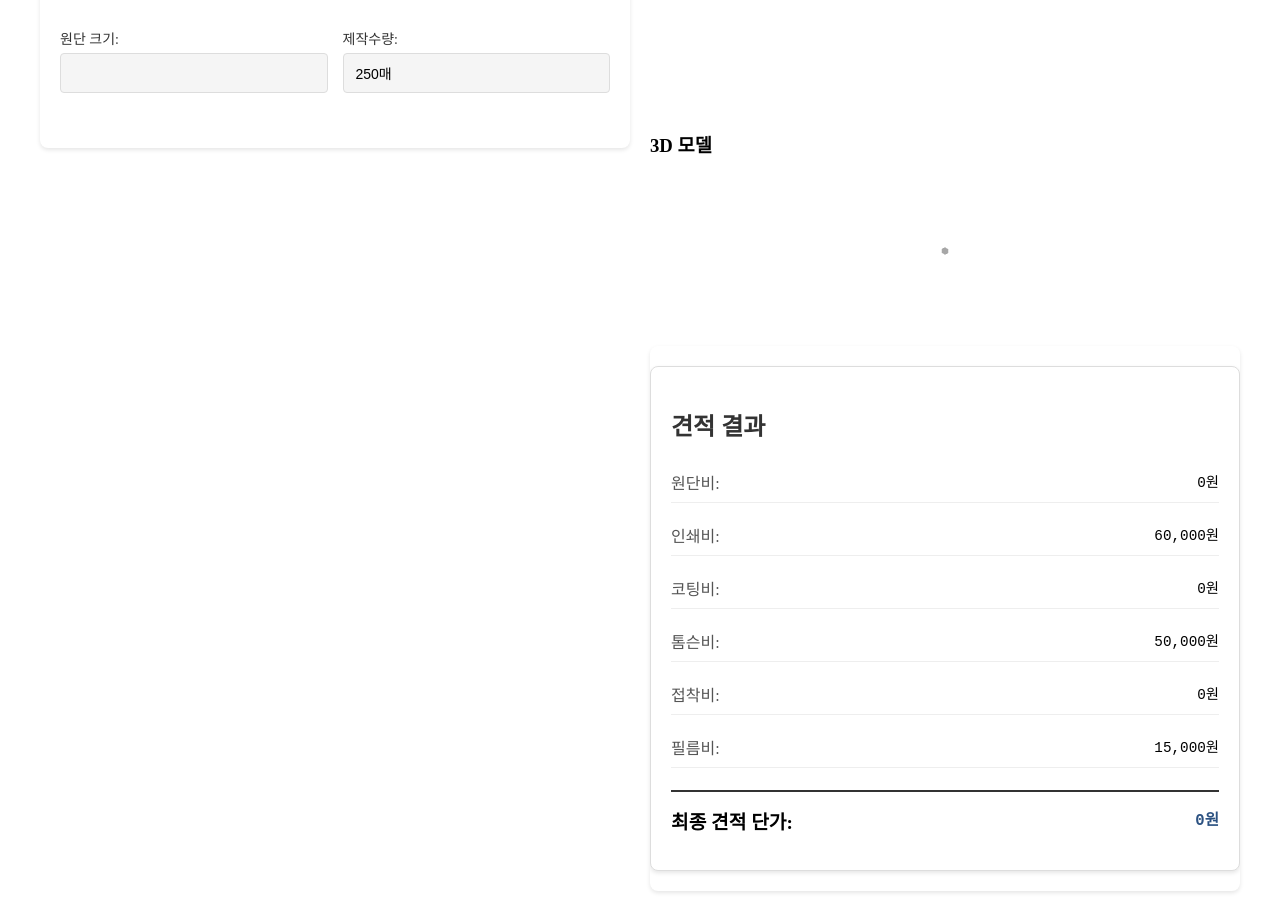
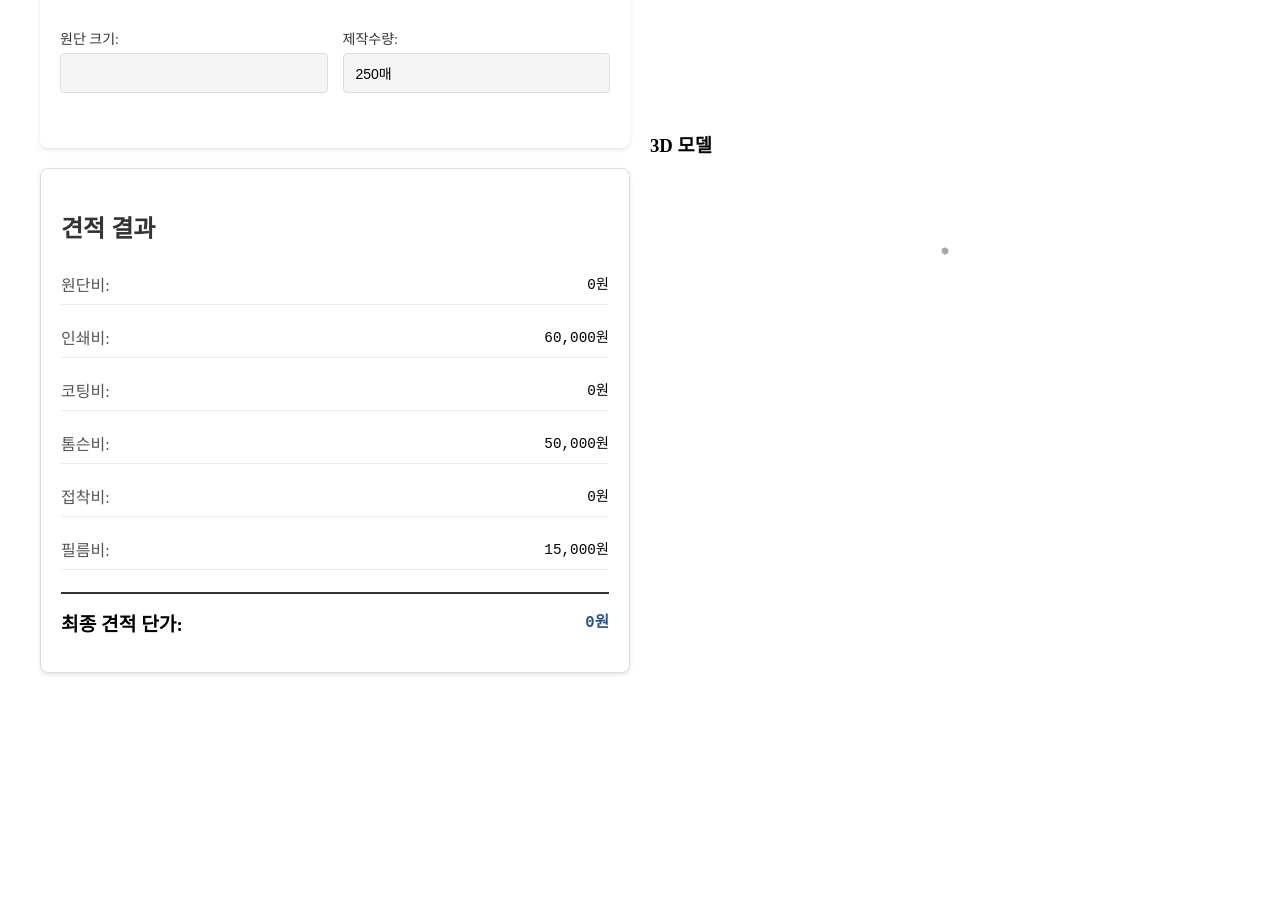
Before and after one commit to PinkMster/Box, a React (Vite) app: page / in a window 1280 px wide. Shown: the part 600-1519 px from the top of the page. After the commit the page ends 1321 px from the top, so only its background shows below. Built offline with nearby package versions, Linux system fonts and the light colour scheme.

Commit message:
레이아웃 일부 수정

```diff
--- a/src/App.jsx
+++ b/src/App.jsx
@@ -37,14 +37,8 @@ function App() {
           setTestPrint={setTestPrint}
           setMaterialCount={setMaterialCount}
         />
-      </div>
-      <div className="right-section">
-        <CardboardBoxPreview
-          dimensions={{ width, height, depth }}
-          materialType={materialType}
-        />
-        <div className="result-section">
-          <Result
+
+        <Result
             materialType={materialType}
             materialSize={materialSize}
             quantity={quantity}
@@ -55,7 +49,12 @@ function App() {
             testPrint={testPrint}
             materialCount={materialCount}
           />
-        </div>
+      </div>
+      <div className="right-section">
+        <CardboardBoxPreview
+          dimensions={{ width, height, depth }}
+          materialType={materialType}
+        />
       </div>
     </div>
   );
```
Also changed, not shown: 1 other file (tests, documents, lock files or other folders).
